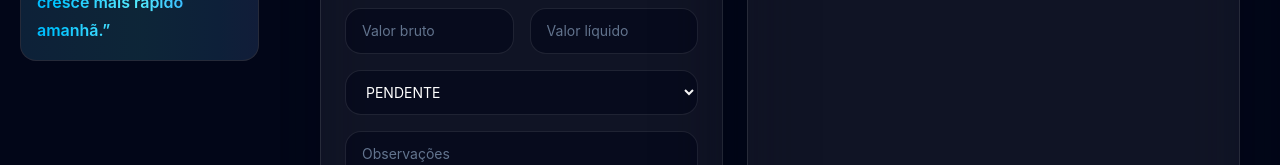
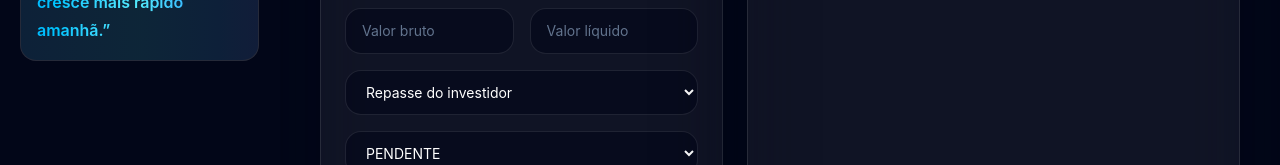
Before and after one commit to CarlosAndreAL/carfex-frontend, a React (Vite) app: page /repasses-investidores in a window 1280 px wide. Shown: the part 1002-1167 px from the top of the page. Built offline with nearby package versions, Linux system fonts and the light colour scheme; no server answers; sample sign-in values are in the browser's storage.

Commit message:
repasses manutenção

```diff
--- a/src/pages/RepassesInvestidores.jsx
+++ b/src/pages/RepassesInvestidores.jsx
@@ -40,6 +40,7 @@ export default function RepassesInvestidores() {
     valorLiquido: "",
     status: "PENDENTE",
     observacoes: "",
+    tipo: "REPASSE",
   });
 
   async function carregarDados() {
@@ -297,6 +298,16 @@ export default function RepassesInvestidores() {
               </div>
 
               <select
+  name="tipo"
+  value={form.tipo}
+  onChange={handleChange}
+  className={inputClass}
+>
+  <option value="REPASSE">Repasse do investidor</option>
+  <option value="MANUTENCAO">Repasse de manutenção</option>
+</select>
+
+              <select
                 name="status"
                 value={form.status}
                 onChange={handleChange}
```
